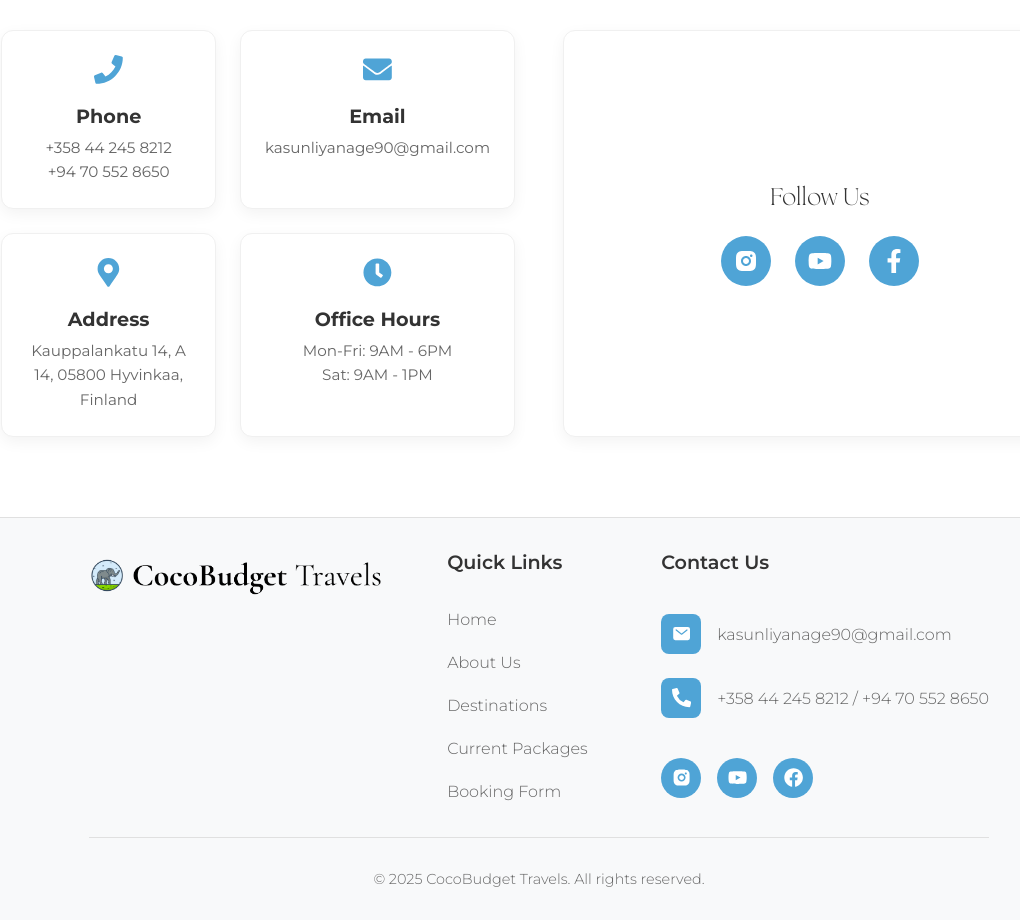
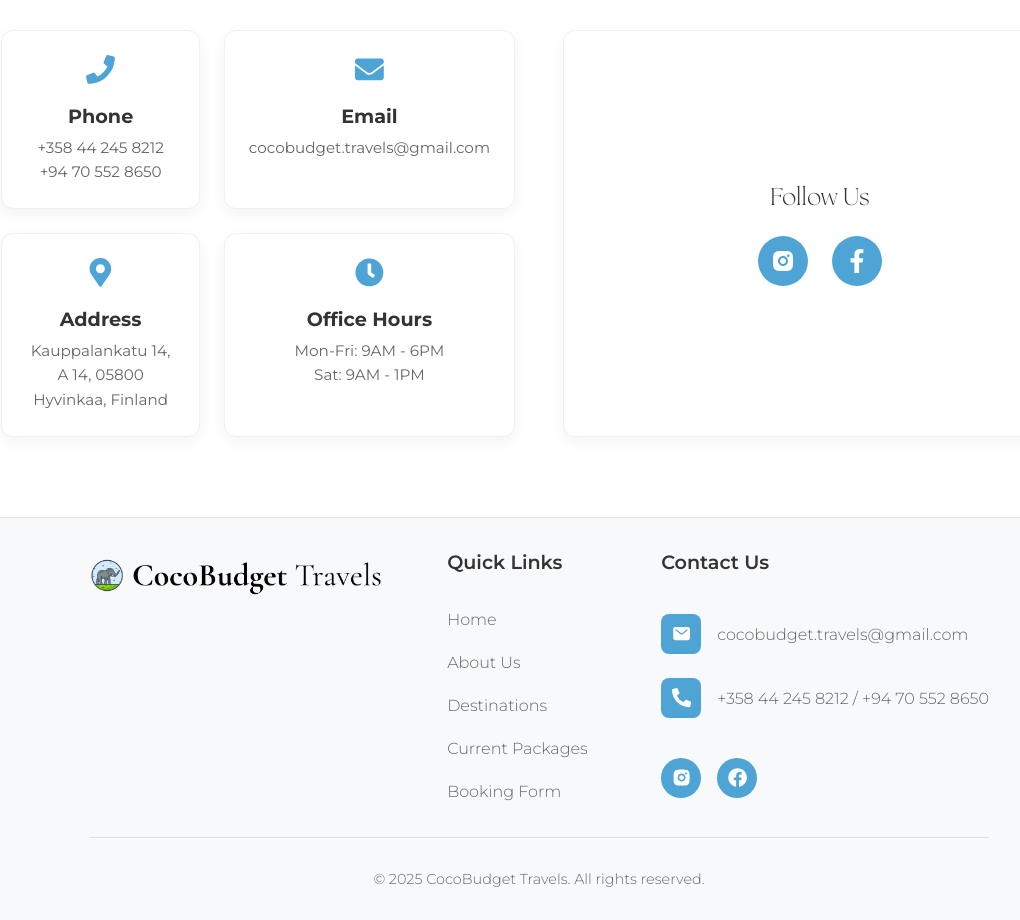
Before and after one commit to thenukaubayasena/cocobudget-travels, a React (Create React App) app: page /about-us in a window 1280 px wide. Shown: the part 3280-4200 px from the top of the page, without its empty margins (101-1121 px from the left). Built offline with nearby package versions, Linux system fonts and the light colour scheme; a web font is replaced by a local one.

Commit message:
some changes

```diff
--- a/src/components/Footer.jsx
+++ b/src/components/Footer.jsx
@@ -30,7 +30,7 @@ const Footer = () => {
               <ContactIcon>
                 <IoMail />
               </ContactIcon>
-              <ContactText>kasunliyanage90@gmail.com</ContactText>
+              <ContactText>cocobudget.travels@gmail.com</ContactText>
             </ContactItem>
             <ContactItem>
               <ContactIcon>
@@ -39,13 +39,10 @@ const Footer = () => {
               <ContactText>+358 44 245 8212 / +94 70 552 8650</ContactText>
             </ContactItem>
             <SocialLinks>
-              <SocialLink href="https://www.instagram.com/21_dite_paakne/" target="_blank" aria-label="Instagram">
+              <SocialLink href="https://www.instagram.com/cocobudget.travels/" target="_blank" aria-label="Instagram">
                 <RiInstagramFill />
               </SocialLink>
-              <SocialLink href="https://www.tiktok.com/@21ditepaakne" target="_blank" aria-label="YouTube">
-                <FaYoutube />
-              </SocialLink>
-              <SocialLink href="https://www.facebook.com/21ditepaakne" target="_blank" aria-label="Facebook">
+              <SocialLink href="https://www.facebook.com/profile.php?id=61577163428909" target="_blank" aria-label="Facebook">
                 <FaFacebook />
               </SocialLink>
             </SocialLinks>
--- a/src/routes/AboutUs.jsx
+++ b/src/routes/AboutUs.jsx
@@ -186,7 +186,7 @@ const AboutUs = () => {
             {
               name: "Mr. Kasun Liyanage",
               role: "Founder & CEO - Marketing and Operations in Finland ",
-              email: "(kasunliyanage90@gmail.com)",
+              email: "(cocobudget.travels@gmail.com)",
               image: kasunImage
             },
             {
@@ -232,7 +232,7 @@ const AboutUs = () => {
             <ContactCard>
               <FaEnvelope className="icon" />
               <h3>Email</h3>
-              <p>kasunliyanage90@gmail.com</p>
+              <p>cocobudget.travels@gmail.com</p>
             </ContactCard>
             <ContactCard>
               <FaMapMarkerAlt className="icon" />
@@ -250,13 +250,10 @@ const AboutUs = () => {
           <SocialLinks>
             <h3>Follow Us</h3>
             <SocialIcons>
-              <a href="https://www.instagram.com/" target="_blank" rel="noopener noreferrer">
+              <a href="https://www.instagram.com/cocobudget.travels/" target="_blank" rel="noopener noreferrer">
                 <RiInstagramFill />
               </a>
-              <a href="https://www.tiktok.com/" target="_blank" rel="noopener noreferrer">
-                <FaYoutube />
-              </a>
-              <a href="https://www.facebook.com/" target="_blank" rel="noopener noreferrer">
+              <a href="https://www.facebook.com/profile.php?id=61577163428909" target="_blank" rel="noopener noreferrer">
                 <FaFacebookF />
               </a>
             </SocialIcons>
--- a/src/routes/CurrentPackages.jsx
+++ b/src/routes/CurrentPackages.jsx
@@ -286,7 +286,16 @@ const CurrentPackages = () => {
             </PaymentPlanHeader>
             <PaymentPlanDetails>
               <PaymentPlanItem>
-                <strong>Package Price:</strong> The cost is €500 per person, or €2,000 for a full package for 4 persons
+                <strong>Original Price:</strong> <span className="strike">€800</span> per person
+              </PaymentPlanItem>
+              <PaymentPlanItem>
+                <strong>Discount:</strong> <span className="discount">€300 OFF</span>
+              </PaymentPlanItem>
+              <PaymentPlanItem>
+                <strong>Final Cost:</strong> <span className="final-price">€500</span> per person
+              </PaymentPlanItem>
+              <PaymentPlanItem>
+                <strong>Group Offer:</strong> Just <span className="final-price">€2,000</span> for 4 persons full package
               </PaymentPlanItem>
             </PaymentPlanDetails>
           </PaymentPlanCard>
@@ -713,6 +722,25 @@ const PaymentPlanItem = styled.p`
 
   strong {
     color: #333;
+  }
+
+  .strike {
+    text-decoration: line-through;
+    color: #999;
+    margin-left: 0.3rem;
+  }
+
+  .discount {
+    color: #d9534f;
+    font-weight: bold;
+    margin-left: 0.3rem;
+  }
+
+  .final-price {
+    color: #28a745;
+    font-weight: bold;
+    font-size: 1.05rem;
+    margin-left: 0.3rem;
   }
 `;
 
```
